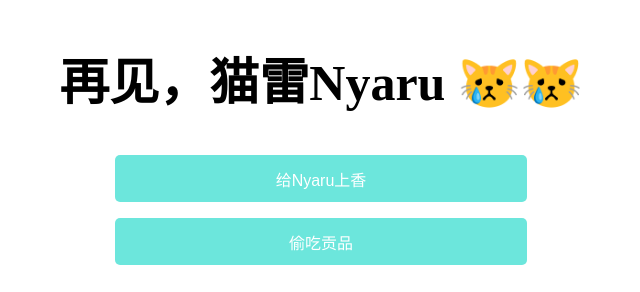
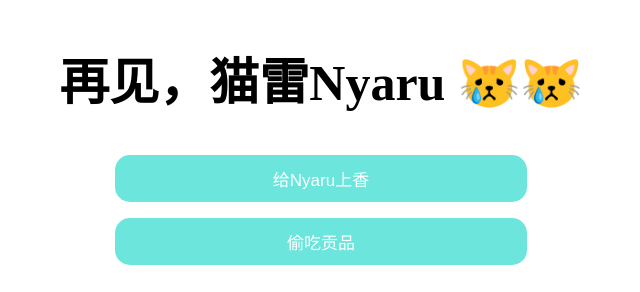
Before and after one commit to Nyarufoo/NyaruWeb, a plain HTML site: page index.html in a window 1280 px wide. Shown: the top 292 px of the page, 319-959 px from the left. Drawn offline with Linux system fonts and the light colour scheme.

Commit message:
Update index.html

```diff
--- a/index.html
+++ b/index.html
@@ -10,9 +10,9 @@
       width: 400px;
       height: 45px;
       border: 0;
-      font-size: 16px;
+      font-size: 17px;
       box-sizing: content-box;
-      border-radius: 5px;
+      border-radius: 15px;
     }
 
     button:hover {
```
